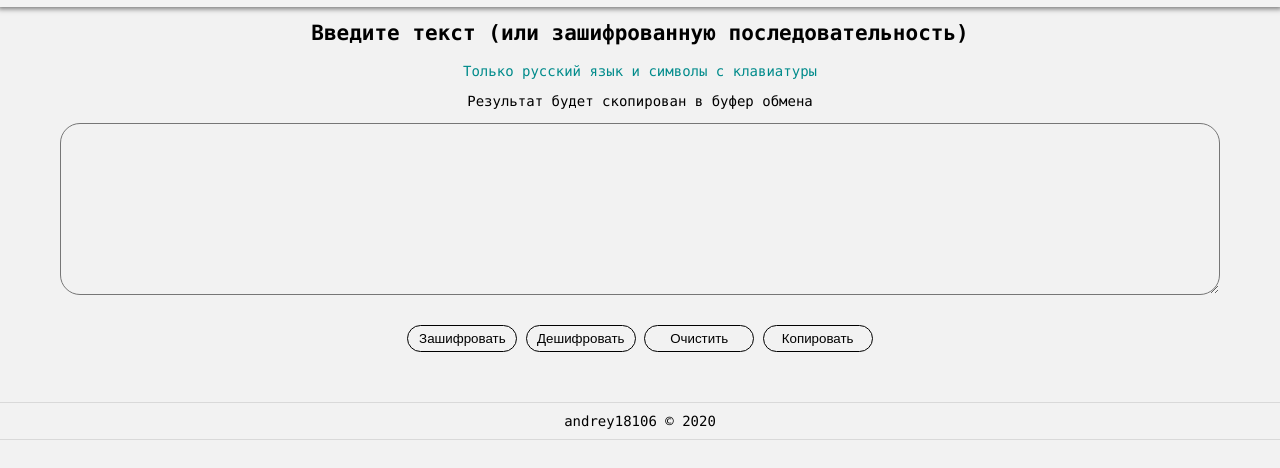
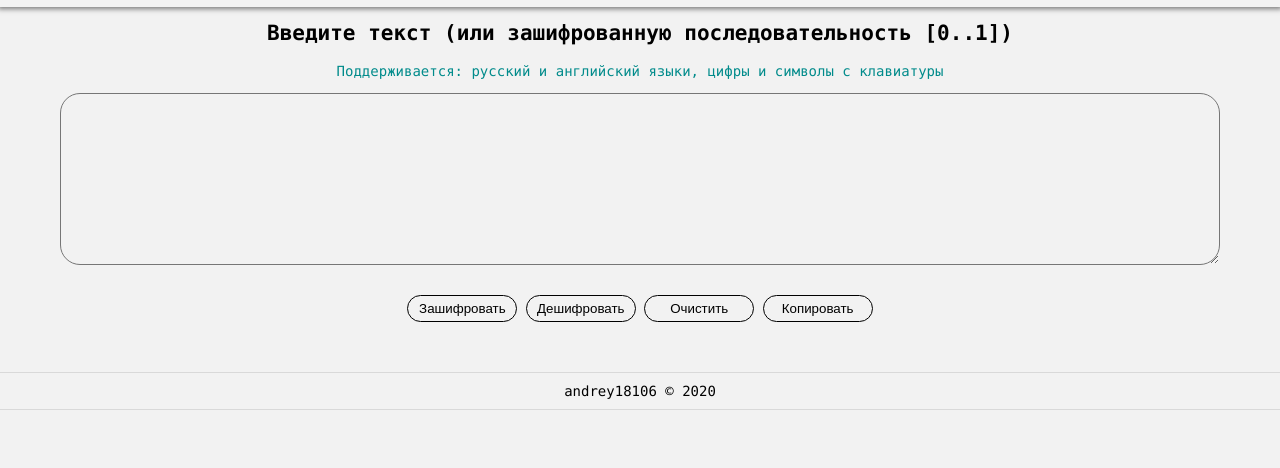
Before and after one commit to andrey18106/andrey18106.github.io, a plain HTML site: page bitencrypt_web/index.html in a window 1280 px wide. Shown: the part 46-514 px from the top of the page. Drawn offline with Linux system fonts and the light colour scheme.

Commit message:
Changed description and title

```diff
--- a/bitencrypt_web/index.html
+++ b/bitencrypt_web/index.html
@@ -17,9 +17,8 @@
 
     <main class="main">
         <div class="container">
-            <h2>Введите текст (или зашифрованную последовательность)</h2>
-            <blockquote>Только русский язык и символы с клавиатуры</blockquote>
-            <p>Результат будет скопирован в буфер обмена</p>
+            <h2>Введите текст (или зашифрованную последовательность [0..1])</h2>
+            <blockquote>Поддерживается: русский и английский языки, цифры и символы с клавиатуры</blockquote>
             <textarea name="user_input" id="user_input" cols="30" rows="10"></textarea>
             <button class="action_button encrypt_button">Зашифровать</button>
             <button class="action_button derypt_button">Дешифровать</button>
```
